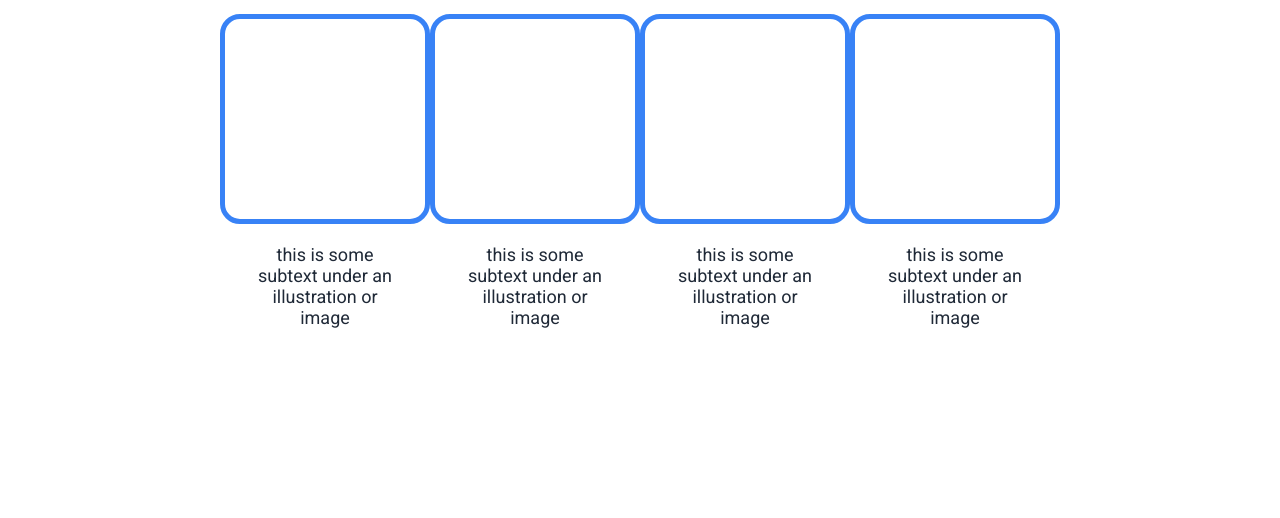
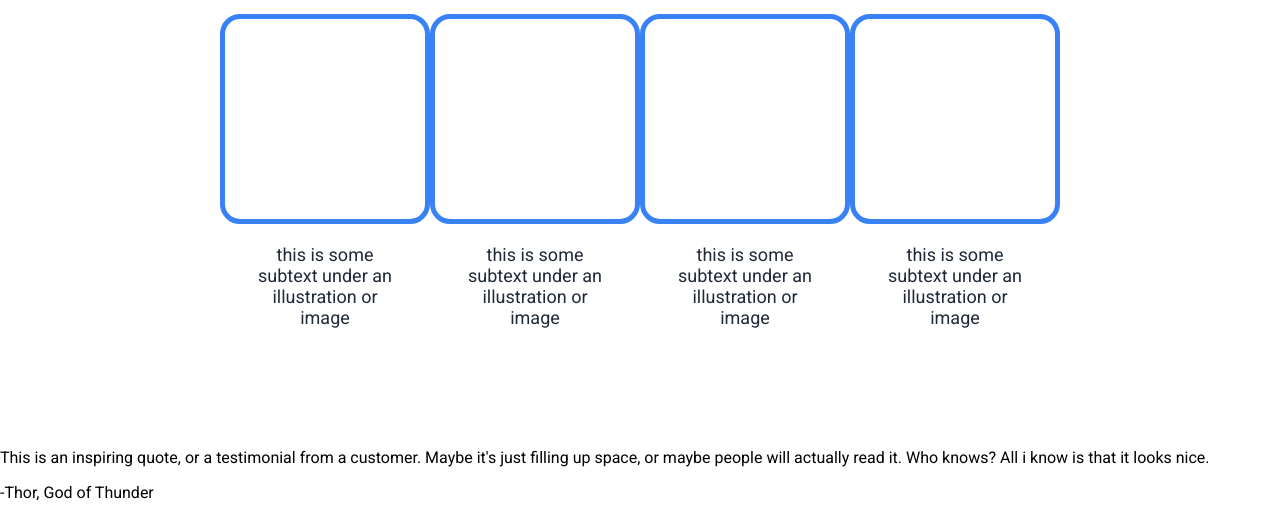
Before and after one commit to eddiegutman/odin-landing-page, a plain HTML site: page index.html in a window 1280 px wide. Shown: the part 688-1206 px from the top of the page. Before the commit the page ends 1136 px from the top, so only its background shows below. Drawn offline with Linux system fonts and the light colour scheme.

Commit message:
Add basic quote section html

```diff
--- a/index.html
+++ b/index.html
@@ -63,6 +63,12 @@
       </div>
     </div>
   </div>
+
+  <div class="quote-section">
+    <p class="quote-text">This is an inspiring quote, or a testimonial from a customer. Maybe it's just filling up
+      space, or maybe people will actually read it. Who knows? All i know is that it looks nice.</p>
+    <p class="quote-person">-Thor, God of Thunder</p>
+  </div>
 </body>
 
 </html>
```
